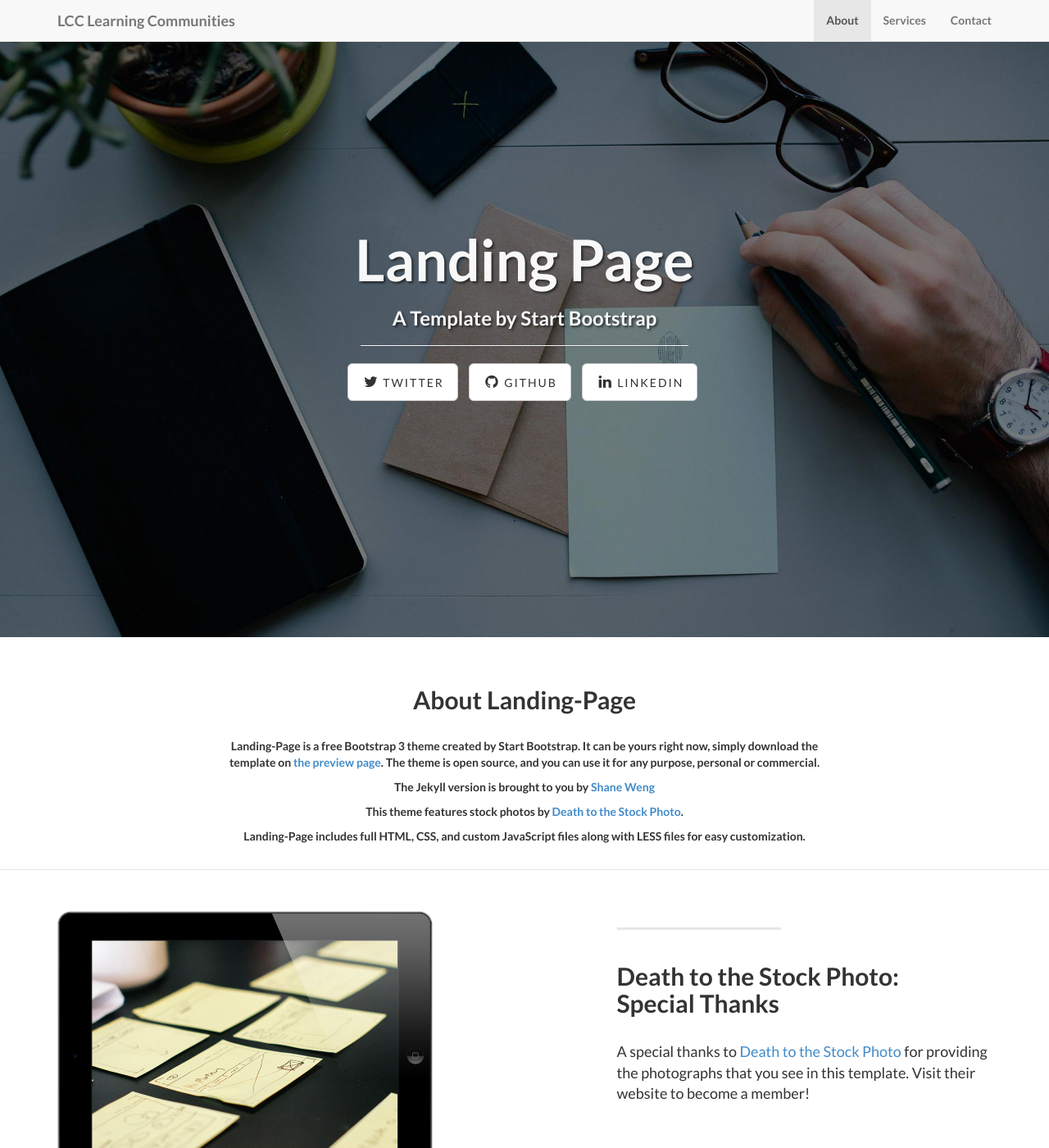
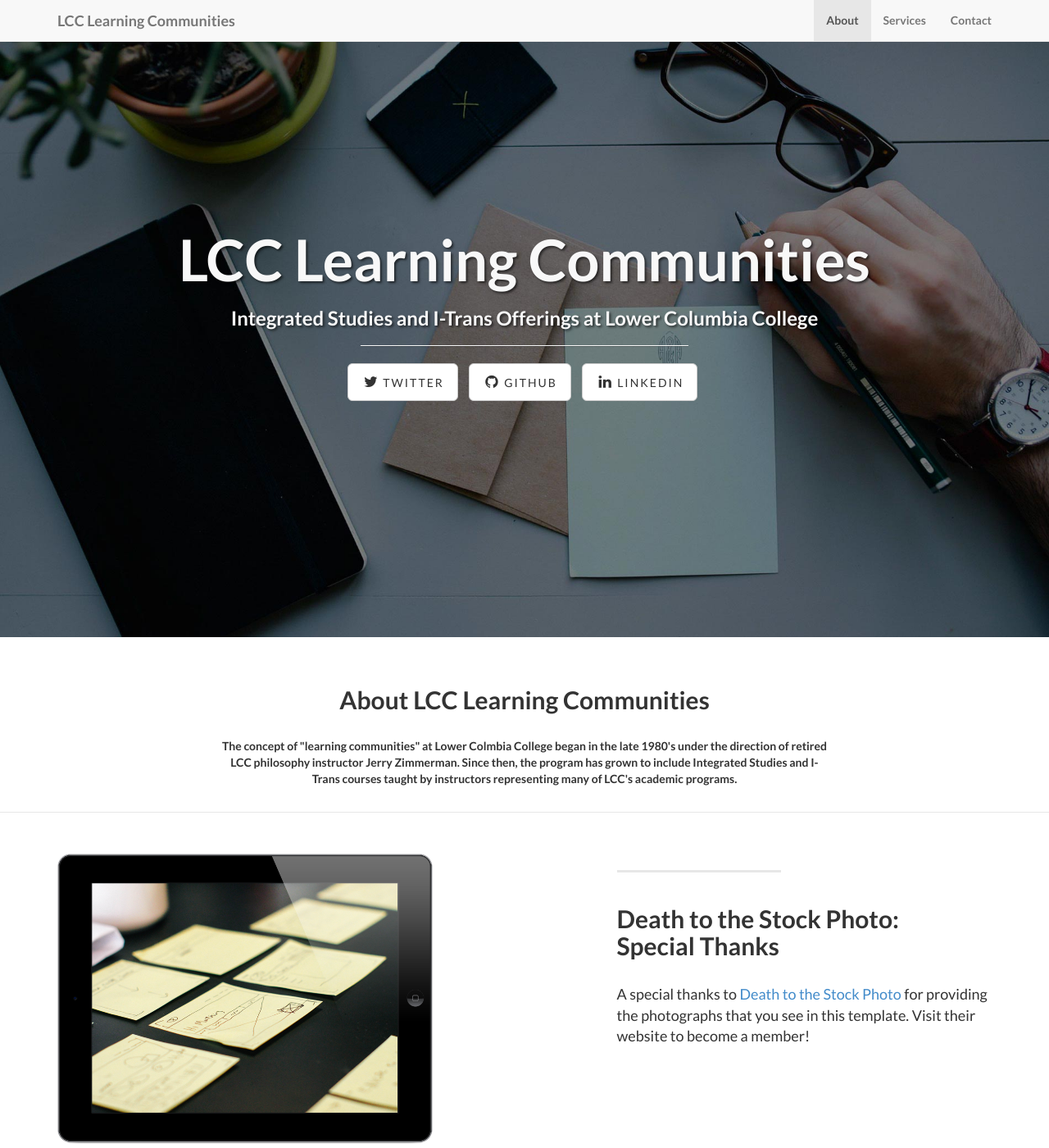
Before and after one commit to bateyt/lcc-learningcommunity, a Jekyll site: the page built from index.html, in a window 1280 px wide and 1400 px high. Shown: the whole window at 82% size. Built offline with Jekyll 4.4.1, drawn with Linux system fonts in a browser that asks for light colours.

Commit message:
Update site

```diff
--- a/_includes/about.html
+++ b/_includes/about.html
@@ -3,12 +3,9 @@
         <div class="row">
             <div class="col-lg-8 col-lg-offset-2">
               <br/><br/>
-              <h2>About Landing-Page</h2>
+              <h2>About LCC Learning Communities</h2>
               <br/>
-                <p>Landing-Page is a free Bootstrap 3 theme created by Start Bootstrap. It can be yours right now, simply download the template on <a href="http://startbootstrap.com/template-overviews/landing-page/">the preview page</a>. The theme is open source, and you can use it for any purpose, personal or commercial.</p>
-                <p>The Jekyll version is brought to you by <a href="https://github.com/swcool">Shane Weng</a></p>
-                <p>This theme features stock photos by <a href="http://join.deathtothestockphoto.com//">Death to the Stock Photo</a>.</p>
-                <p>Landing-Page includes full HTML, CSS, and custom JavaScript files along with LESS files for easy customization.</p>
+                <p>The concept of "learning communities" at Lower Colmbia College began in the late 1980's under the direction of retired LCC philosophy instructor Jerry Zimmerman. Since then, the program has grown to include Integrated Studies and I-Trans courses taught by instructors representing many of LCC's academic programs.</p>
                 <br/>
               </div>
         </div>
--- a/index.html
+++ b/index.html
@@ -1,5 +1,5 @@
 ---
 layout: default
-title: Landing Page
-subTitle: A Template by Start Bootstrap
+title: LCC Learning Communities
+subTitle: Integrated Studies and I-Trans Offerings at Lower Columbia College
 ---
```
Also changed, not shown: Gemfile.lock (added), img/NutriPsychBanner.png (added).
